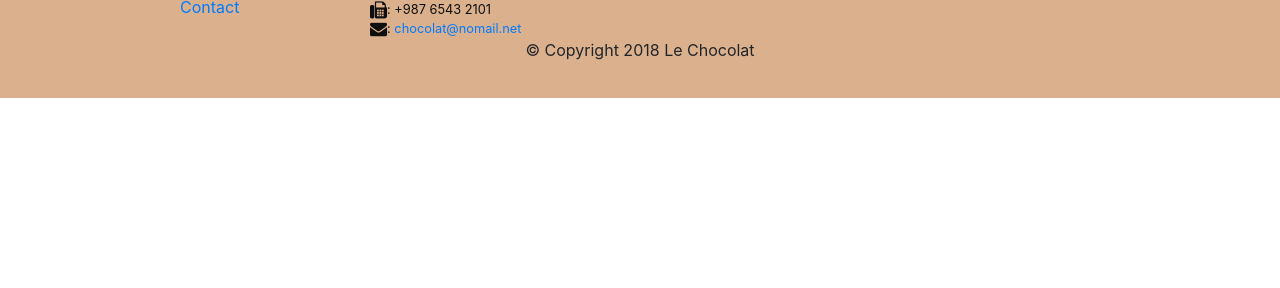
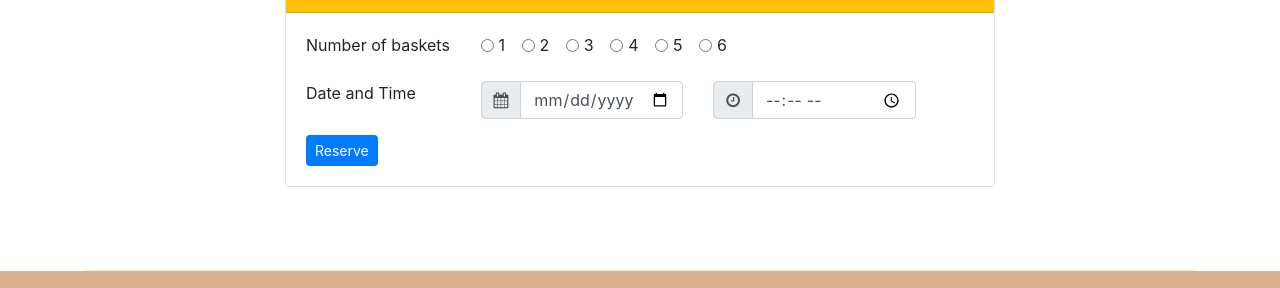
Before and after one commit to eua92/leChocolat, a website: page index.html in a window 1280 px wide. Shown: the part 1642-1930 px from the top of the page. Before the commit the page ends 1740 px from the top, so only its background shows below. Drawn offline with nearby package versions, Linux system fonts and the light colour scheme.

Commit message:
Bootstrap Assignment 9 Task 1

```diff
--- a/index.html
+++ b/index.html
@@ -24,10 +24,14 @@
 
             <div class="collapse navbar-collapse" id="Navbar">
                 <ul class="navbar-nav">
-                    <li class="nav-item active"><a class="nav-link" href="#"><span class="fa fa-home fa-lg"></span> Home</a></li>
-                    <li class="nav-item"><a class="nav-link" href="./aboutus.html"><span class="fa fa-info fa-lg"></span> About</a></li>
-                    <li class="nav-item"><a class="nav-link" href="#"><span class="fa fa-list fa-lg"></span> Menu</a></li>
-                    <li class="nav-item"><a class="nav-link" href="./contactus.html"><span class="fa fa-address-card fa-lg"></span> Contact</a></li>
+                    <li class="nav-item active"><a class="nav-link" href="#"><span class="fa fa-home fa-lg"></span>
+                            Home</a></li>
+                    <li class="nav-item"><a class="nav-link" href="./aboutus.html"><span
+                                class="fa fa-info fa-lg"></span> About</a></li>
+                    <li class="nav-item"><a class="nav-link" href="#"><span class="fa fa-list fa-lg"></span> Menu</a>
+                    </li>
+                    <li class="nav-item"><a class="nav-link" href="./contactus.html"><span
+                                class="fa fa-address-card fa-lg"></span> Contact</a></li>
                 </ul>
             </div>
         </div>
@@ -55,15 +59,15 @@
             </div>
             <div class="col-sm col-md">
                 <div class="media">
-                    <img class="d-flex mr-3 img-thumbnail align-self-center"
-                        src="images/dark85.jpg" alt="85% DARK CHOCOLATE">
+                    <img class="d-flex mr-3 img-thumbnail align-self-center" src="images/dark85.jpg"
+                        alt="85% DARK CHOCOLATE">
                     <div class="media-body">
                         <h2 class="mt-0">85% DARK CHOCOLATE
                             <span class="badge badge-danger">HOT</span>
                             <span class="badge badge-pill badge-success">$0.99</span>
                         </h2>
                         <p class="col d-none d-md-block">Dark chocolate with no added sugar.
-                        Here you can taste the flavor of cocoa beans.</p>
+                            Here you can taste the flavor of cocoa beans.</p>
                     </div>
                 </div>
             </div>
@@ -75,15 +79,15 @@
             </div>
             <div class="col-sm col-md">
                 <div class="media">
-                    <img class="d-flex mr-3 img-thumbnail align-self-center"
-                        src="images/promotion.jpg" alt="Our basket">
+                    <img class="d-flex mr-3 img-thumbnail align-self-center" src="images/promotion.jpg"
+                        alt="Our basket">
                     <div class="media-body">
                         <h2 class="mt-0">Our basket
                             <span class="badge badge-danger">NEW</span>
                             <span class="badge badge-pill badge-success">$4.99</span>
                         </h2>
                         <p class="col d-none d-sm-block">This week we offer a basket with 10 delicious
-                        chocolates! </p>
+                            chocolates! </p>
                     </div>
                 </div>
             </div>
@@ -95,12 +99,88 @@
             </div>
             <div class="col-sm col-md">
                 <div class="media">
-                    <img class="d-flex mr-3 img-thumbnail align-self-center"
-                        src="images/cartoonVasilis.png" alt="Vasilis Wilson">
+                    <img class="d-flex mr-3 img-thumbnail align-self-center" src="images/cartoonVasilis.png"
+                        alt="Vasilis Wilson">
                     <div class="media-body">
                         <h2 class="mt-0">Vasilis Wilson</h2>
                         <p class="col d-none d-md-block">Vasilis is well informed of all the current
                             trends in pastry and contributes his innovative ideas in our products.</p>
+                    </div>
+                </div>
+            </div>
+        </div>
+
+        <div class="row row-content align-items-center justify-content-center">
+            <div class="col-12 col-sm-8">
+                <div class="card">
+                    <h3 class="card-header bg-warning text-white">Reserve your baskets</h3>
+                    <div class="card-body">
+                        <form>
+                            <div class="form-group row">
+                                <label class="col-12 col-sm-3">
+                                    Number of baskets
+                                </label>
+                                <div class="col col-sm">
+                                    <div class="form-check form-check-inline">
+                                        <input class="form-check-input" type="radio" id="inlineRadio1"
+                                            name="inlineRadioOptions" value="option1">
+                                        <label class="form-check-label" for="inlineRadio1">1</label>
+                                    </div>
+
+                                    <div class="form-check form-check-inline">
+                                        <input class="form-check-input" type="radio" id="inlineRadio2"
+                                            name="inlineRadioOptions" value="option2">
+                                        <label class="form-check-label" for="inlineRadio2">2</label>
+                                    </div>
+
+                                    <div class="form-check form-check-inline">
+                                        <input class="form-check-input" type="radio" id="inlineRadio3"
+                                            name="inlineRadioOptions" value="option3">
+                                        <label class="form-check-label" for="inlineRadio3">3</label>
+                                    </div>
+
+                                    <div class="form-check form-check-inline">
+                                        <input class="form-check-input" type="radio" id="inlineRadio4"
+                                            name="inlineRadioOptions" value="option4">
+                                        <label class="form-check-label" for="inlineRadio4">4</label>
+                                    </div>
+
+                                    <div class="form-check form-check-inline">
+                                        <input class="form-check-input" type="radio" id="inlineRadio5"
+                                            name="inlineRadioOptions" value="option5">
+                                        <label class="form-check-label" for="inlineRadio5">5</label>
+                                    </div>
+
+                                    <div class="form-check form-check-inline">
+                                        <input class="form-check-input" type="radio" id="inlineRadio6"
+                                            name="inlineRadioOptions" value="option6">
+                                        <label class="form-check-label" for="inlineRadio6">6</label>
+                                    </div>
+                                </div>
+                            </div>
+                            <div class="form-group row">
+                                <label class="col-12 col-sm-3">
+                                    Date and Time
+                                </label>
+                                <div class="input-group col-12 col-sm-4">
+                                    <div class="input-group-prepend">
+                                        <span class="input-group-text" id="date">
+                                            <i class="fa fa-calendar" aria-hidden="true"></i>
+                                        </span>
+                                    </div>
+                                    <input type="date" class="form-control" name="myDate">
+                                </div>
+                                <div class="input-group col-12 col-sm-4">
+                                    <div class="input-group-prepend">
+                                        <span class="input-group-text" id="time">
+                                            <i class="fa fa-clock-o" aria-hidden="true"></i>
+                                        </span>
+                                    </div>
+                                    <input type="time" class="form-control" name="myTime">
+                                </div>
+                            </div>
+                            <button class="btn btn-primary btn-sm" type="submit">Reserve</button>
+                        </form>
                     </div>
                 </div>
             </div>
@@ -127,12 +207,13 @@
                         HAWAII<br>
                         <i class="fa fa-phone fa-lg"></i>: +987 6543 2100 <br>
                         <i class="fa fa-fax fa-lg"></i>: +987 6543 2101 <br>
-                        <i class="fa fa-envelope fa-lg"></i>: <a href="mailto: chocolat@nomail.net"> chocolat@nomail.net </a>
+                        <i class="fa fa-envelope fa-lg"></i>: <a href="mailto: chocolat@nomail.net"> chocolat@nomail.net
+                        </a>
                     </address>
                 </div>
                 <div class="col col-sm-4 align-self-center">
                     <div style="text-align: center;">
-                        <a class="btn btn-social-icon btn-google-plus" href ="http://google.com/+">
+                        <a class="btn btn-social-icon btn-google-plus" href="http://google.com/+">
                             <i class="fa fa-google-plus"></i></a>
                         <a class="btn btn-social-icon btn-facebook" href="http://www.facebook.com/profile.php?id=">
                             <i class="fa fa-facebook"></i></a>
```
